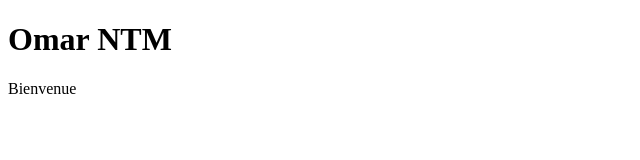
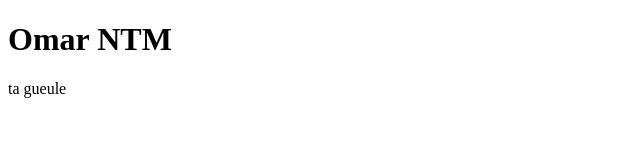
Before and after one commit to omarben78/javascript, a plain HTML site: page sophiane.html in a window 1280 px wide. Shown: the full height of the page, 0-640 px from the left. Drawn offline with Linux system fonts and the light colour scheme.

Commit message:
Ehhhhhhhhhh Rooooomar

```diff
--- a/sophiane.html
+++ b/sophiane.html
@@ -5,7 +5,7 @@
 </head>
 <body>
 	<h1>Omar NTM</h1>
-	<p>Bienvenue</p>
+	<p>ta gueule</p>
 
 </body>
 </html>
```
